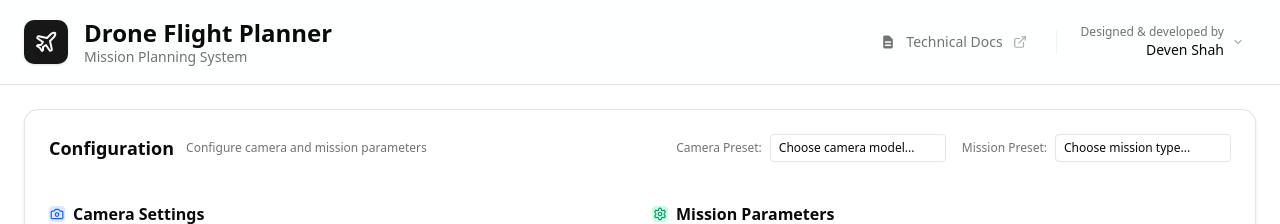
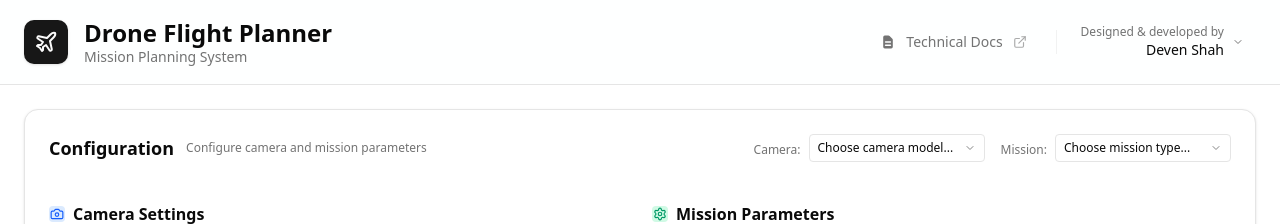
Before and after one commit to devenshah2018/drone-trajectory-interface, a Next.js app: page / in a window 1280 px wide. Shown: the top 224 px of the page. Built offline with nearby package versions, Linux system fonts and the light colour scheme.

Commit message:
Enhancement: Refine the selectable templates container to fit with design pattern (not using system default).

```diff
--- a/components/horizontal-config.tsx
+++ b/components/horizontal-config.tsx
@@ -7,16 +7,15 @@
 import { Card, CardContent, CardDescription, CardHeader, CardTitle } from "@/components/ui/card";
 import { Tooltip } from "@/components/ui/tooltip";
 import {
+  Select,
+  SelectContent,
+  SelectItem,
+  SelectTrigger,
+  SelectValue,
+} from "@/components/ui/select";
+import {
   Camera as CameraIcon,
   Settings,
-  Focus,
-  Grid3X3,
-  Layers,
-  Ruler,
-  Plane,
-  Info,
-  Download,
-  HelpCircle,
 } from "lucide-react";
 
 /**
@@ -172,46 +171,48 @@
               {/* Camera Preset */}
               <div className="flex items-center gap-2">
                 <Tooltip content="Load predefined camera configurations for common drone models and sensors">
-                  <div className="flex items-center gap-1">
-                    <span className="text-muted-foreground text-xs">Camera Preset:</span>
-                  </div>
+                  <span className="text-muted-foreground text-xs cursor-pointer">Camera:</span>
                 </Tooltip>
-                <select
-                  className="border-input bg-background text-foreground hover:border-primary/50 focus:border-primary h-7 w-44 cursor-pointer appearance-none rounded border px-2 pr-6 text-xs focus:outline-none"
-                  onChange={(e) => {
-                    if (e.target.value) loadCameraPreset(e.target.value);
+                <Select
+                  value={selectedPreset}
+                  onValueChange={(value) => {
+                    if (value) loadCameraPreset(value);
                   }}
-                  value={selectedPreset}
                 >
-                  <option value="">Choose camera model...</option>
+                  <SelectTrigger className="w-44 cursor-pointer">
+                    <SelectValue placeholder="Choose camera model..." />
+                  </SelectTrigger>
+                  <SelectContent>
                     {Object.entries(cameraPresets).map(([key, preset]) => (
-                    <option key={key} value={key}>
+                      <SelectItem key={key} value={key}>
                         {preset.name}
-                    </option>
+                      </SelectItem>
                     ))}
-                </select>
+                  </SelectContent>
+                </Select>
               </div>
               {/* Mission Preset */}
               <div className="flex items-center gap-2">
                 <Tooltip content="Load predefined mission parameters for common survey scenarios">
-                  <div className="flex items-center gap-1">
-                    <span className="text-muted-foreground text-xs">Mission Preset:</span>
-                  </div>
+                  <span className="text-muted-foreground text-xs cursor-pointer">Mission:</span>
                 </Tooltip>
-                <select
-                  className="border-input bg-background text-foreground hover:border-primary/50 focus:border-primary h-7 w-44 cursor-pointer appearance-none rounded border px-2 pr-6 text-xs focus:outline-none"
-                  onChange={(e) => {
-                    if (e.target.value) loadMissionPreset(e.target.value);
+                <Select
+                  value={selectedMissionPreset}
+                  onValueChange={(value) => {
+                    if (value) loadMissionPreset(value);
                   }}
-                  value={selectedMissionPreset}
                 >
-                  <option value="">Choose mission type...</option>
+                  <SelectTrigger className="w-44 cursor-pointer">
+                    <SelectValue placeholder="Choose mission type..." />
+                  </SelectTrigger>
+                  <SelectContent>
                     {Object.entries(missionPresets).map(([key, preset]) => (
-                    <option key={key} value={key}>
+                      <SelectItem key={key} value={key}>
                         {preset.name}
-                    </option>
+                      </SelectItem>
                     ))}
-                </select>
+                  </SelectContent>
+                </Select>
               </div>
             </div>
           </div>
--- /dev/null
+++ b/components/ui/select.tsx
@@ -0,0 +1,160 @@
+"use client";
+
+import * as React from "react";
+import * as SelectPrimitive from "@radix-ui/react-select";
+import { Check, ChevronDown, ChevronUp } from "lucide-react";
+
+import { cn } from "@/lib/utils";
+
+const Select = SelectPrimitive.Root;
+
+const SelectGroup = SelectPrimitive.Group;
+
+const SelectValue = SelectPrimitive.Value;
+
+const SelectTrigger = React.forwardRef<
+  React.ElementRef<typeof SelectPrimitive.Trigger>,
+  React.ComponentPropsWithoutRef<typeof SelectPrimitive.Trigger>
+>(({ className, children, ...props }, ref) => (
+  <SelectPrimitive.Trigger
+    ref={ref}
+    className={cn(
+      "flex h-7 w-full items-center justify-between gap-2 rounded border border-input bg-background px-2 py-1 text-xs text-foreground transition-colors hover:border-primary/50 focus:border-primary focus:outline-none disabled:cursor-not-allowed disabled:opacity-50 [&>span]:line-clamp-1 [&>span]:text-left",
+      className
+    )}
+    {...props}
+  >
+    {children}
+    <SelectPrimitive.Icon asChild>
+      <ChevronDown className="h-3 w-3 shrink-0 opacity-50" />
+    </SelectPrimitive.Icon>
+  </SelectPrimitive.Trigger>
+));
+SelectTrigger.displayName = SelectPrimitive.Trigger.displayName;
+
+const SelectScrollUpButton = React.forwardRef<
+  React.ElementRef<typeof SelectPrimitive.ScrollUpButton>,
+  React.ComponentPropsWithoutRef<typeof SelectPrimitive.ScrollUpButton>
+>(({ className, ...props }, ref) => (
+  <SelectPrimitive.ScrollUpButton
+    ref={ref}
+    className={cn(
+      "flex cursor-default items-center justify-center py-1",
+      className
+    )}
+    {...props}
+  >
+    <ChevronUp className="h-4 w-4" />
+  </SelectPrimitive.ScrollUpButton>
+));
+SelectScrollUpButton.displayName = SelectPrimitive.ScrollUpButton.displayName;
+
+const SelectScrollDownButton = React.forwardRef<
+  React.ElementRef<typeof SelectPrimitive.ScrollDownButton>,
+  React.ComponentPropsWithoutRef<typeof SelectPrimitive.ScrollDownButton>
+>(({ className, ...props }, ref) => (
+  <SelectPrimitive.ScrollDownButton
+    ref={ref}
+    className={cn(
+      "flex cursor-default items-center justify-center py-1",
+      className
+    )}
+    {...props}
+  >
+    <ChevronDown className="h-4 w-4" />
+  </SelectPrimitive.ScrollDownButton>
+));
+SelectScrollDownButton.displayName =
+  SelectPrimitive.ScrollDownButton.displayName;
+
+const SelectContent = React.forwardRef<
+  React.ElementRef<typeof SelectPrimitive.Content>,
+  React.ComponentPropsWithoutRef<typeof SelectPrimitive.Content>
+>(({ className, children, position = "popper", ...props }, ref) => (
+  <SelectPrimitive.Portal>
+    <SelectPrimitive.Content
+      ref={ref}
+      className={cn(
+        "relative z-50 max-h-96 min-w-[8rem] overflow-hidden rounded-md border border-border bg-popover text-popover-foreground shadow-lg data-[state=open]:animate-in data-[state=closed]:animate-out data-[state=closed]:fade-out-0 data-[state=open]:fade-in-0 data-[state=closed]:zoom-out-95 data-[state=open]:zoom-in-95 data-[side=bottom]:slide-in-from-top-2 data-[side=left]:slide-in-from-right-2 data-[side=right]:slide-in-from-left-2 data-[side=top]:slide-in-from-bottom-2",
+        position === "popper" &&
+          "data-[side=bottom]:translate-y-1 data-[side=left]:-translate-x-1 data-[side=right]:translate-x-1 data-[side=top]:-translate-y-1",
+        className
+      )}
+      position={position}
+      {...props}
+    >
+      <SelectScrollUpButton />
+      <SelectPrimitive.Viewport
+        className={cn(
+          "p-1",
+          position === "popper" &&
+            "h-[var(--radix-select-trigger-height)] w-full min-w-[var(--radix-select-trigger-width)]"
+        )}
+      >
+        {children}
+      </SelectPrimitive.Viewport>
+      <SelectScrollDownButton />
+    </SelectPrimitive.Content>
+  </SelectPrimitive.Portal>
+));
+SelectContent.displayName = SelectPrimitive.Content.displayName;
+
+const SelectLabel = React.forwardRef<
+  React.ElementRef<typeof SelectPrimitive.Label>,
+  React.ComponentPropsWithoutRef<typeof SelectPrimitive.Label>
+>(({ className, ...props }, ref) => (
+  <SelectPrimitive.Label
+    ref={ref}
+    className={cn("py-1.5 pl-8 pr-2 text-xs font-semibold", className)}
+    {...props}
+  />
+));
+SelectLabel.displayName = SelectPrimitive.Label.displayName;
+
+const SelectItem = React.forwardRef<
+  React.ElementRef<typeof SelectPrimitive.Item>,
+  React.ComponentPropsWithoutRef<typeof SelectPrimitive.Item>
+>(({ className, children, ...props }, ref) => (
+  <SelectPrimitive.Item
+    ref={ref}
+    className={cn(
+      "relative flex w-full cursor-pointer select-none items-center rounded-sm py-1.5 pl-8 pr-2 text-xs outline-none hover:bg-accent hover:text-accent-foreground focus:bg-accent focus:text-accent-foreground data-[disabled]:pointer-events-none data-[disabled]:opacity-50",
+      className
+    )}
+    {...props}
+  >
+    <span className="absolute left-2 flex h-3.5 w-3.5 items-center justify-center">
+      <SelectPrimitive.ItemIndicator>
+        <Check className="h-3 w-3" />
+      </SelectPrimitive.ItemIndicator>
+    </span>
+
+    <SelectPrimitive.ItemText>{children}</SelectPrimitive.ItemText>
+  </SelectPrimitive.Item>
+));
+SelectItem.displayName = SelectPrimitive.Item.displayName;
+
+const SelectSeparator = React.forwardRef<
+  React.ElementRef<typeof SelectPrimitive.Separator>,
+  React.ComponentPropsWithoutRef<typeof SelectPrimitive.Separator>
+>(({ className, ...props }, ref) => (
+  <SelectPrimitive.Separator
+    ref={ref}
+    className={cn("-mx-1 my-1 h-px bg-muted", className)}
+    {...props}
+  />
+));
+SelectSeparator.displayName = SelectPrimitive.Separator.displayName;
+
+export {
+  Select,
+  SelectGroup,
+  SelectValue,
+  SelectTrigger,
+  SelectContent,
+  SelectLabel,
+  SelectItem,
+  SelectSeparator,
+  SelectScrollUpButton,
+  SelectScrollDownButton,
+};
--- a/package.json
+++ b/package.json
@@ -9,6 +9,7 @@
   },
   "dependencies": {
     "@radix-ui/react-label": "^2.1.7",
+    "@radix-ui/react-select": "^2.2.6",
     "@radix-ui/react-slot": "^1.2.3",
     "class-variance-authority": "^0.7.1",
     "clsx": "^2.1.1",
```
Also changed, not shown: 1 other file (tests, documents, lock files or other folders). Lines whose indentation alone changed are shown as unchanged.
